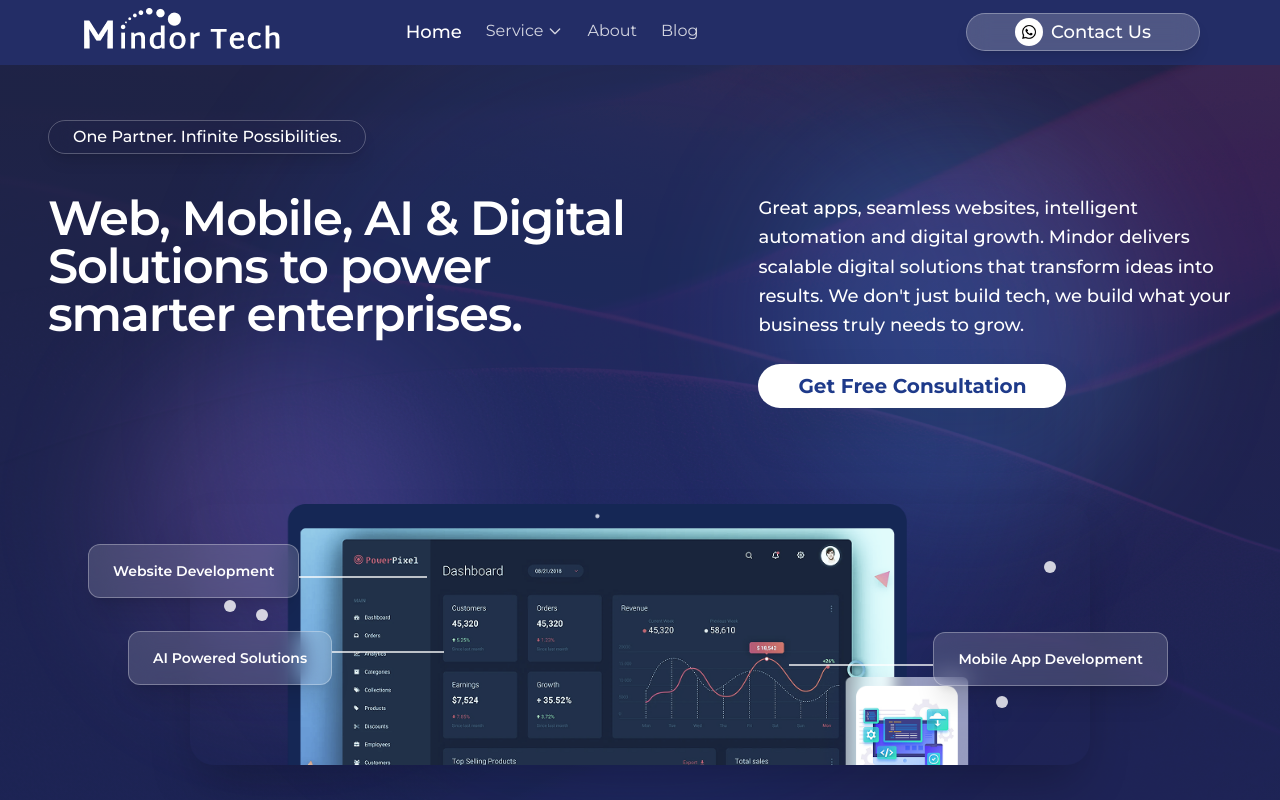
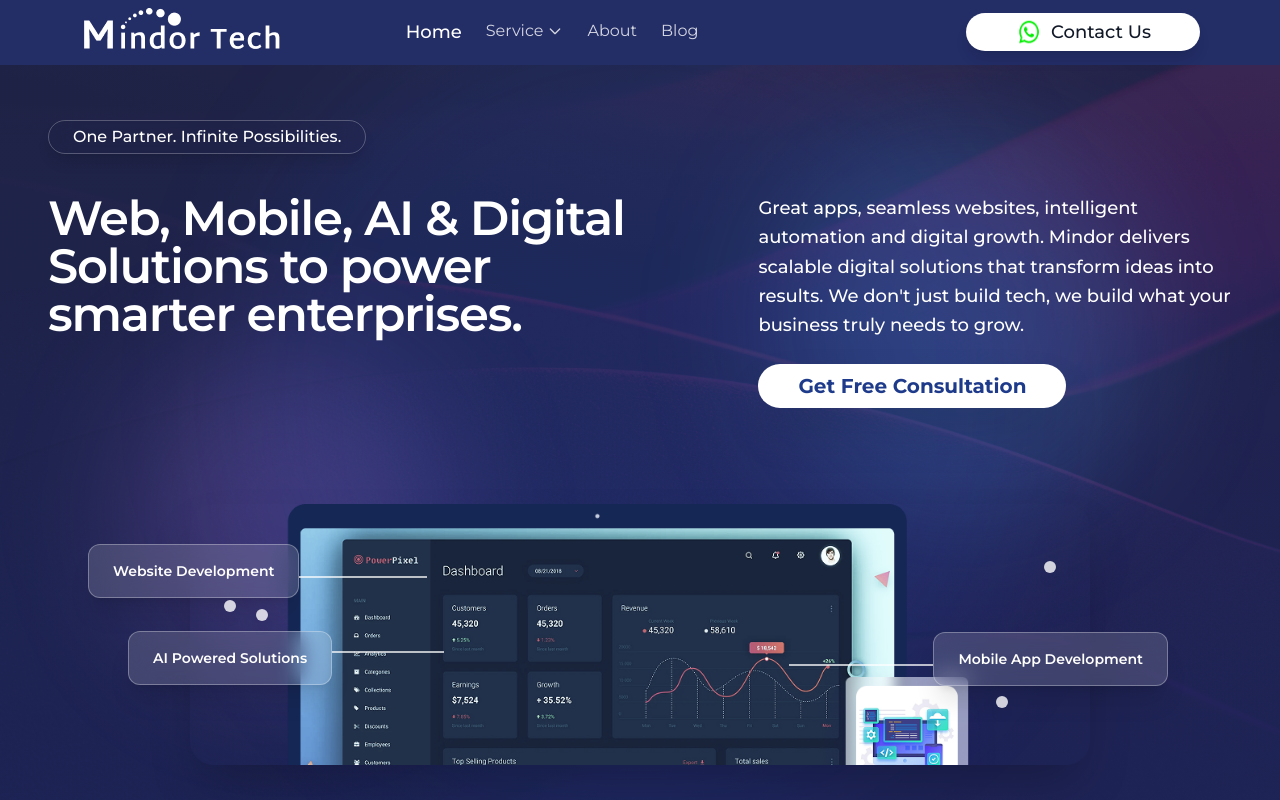
Before and after one commit to rastogi30/Mindor-tech, a Next.js app: page / in a window 1280 px wide. Shown: the top 800 px of the page. Built offline with nearby package versions, Linux system fonts and the light colour scheme.

Commit message:
color nd size fix

```diff
--- a/src/components/Navbar.tsx
+++ b/src/components/Navbar.tsx
@@ -103,9 +103,9 @@ const Navbar: React.FC = () => {
         rel="noopener noreferrer"
         className="hidden lg:block"
       >
-        <button className="bg-white/20 backdrop-blur-md border border-white/30 px-8 xl:px-12 py-1 rounded-full text-white hover:bg-white/30 transition-all text-lg font-medium shadow-lg flex items-center">
-          <span className="inline-flex items-center justify-center bg-white rounded-full mr-2" style={{ width: 28, height: 28 }}>
-            <img src="/assets/whatsapp.png" alt="WhatsApp Icon" className="w-5 h-5" />
+        <button className="bg-white backdrop-blur-md border border-white/30 px-8 xl:px-12 py-1 rounded-full text-gray-900 hover:bg-white/30 transition-all text-lg font-medium shadow-lg flex items-center">
+          <span className="inline-flex items-center justify-center rounded-full mr-2" style={{ width: 28, height: 28 }}>
+            <img src="/assets/whatsapp.png" alt="WhatsApp Icon" className="w-9 h-8 filter brightness-0 saturate-100" style={{ filter: 'invert(48%) sepia(79%) saturate(2476%) hue-rotate(86deg) brightness(118%) contrast(119%)' }} />
           </span>
           Contact Us
         </button>
```
